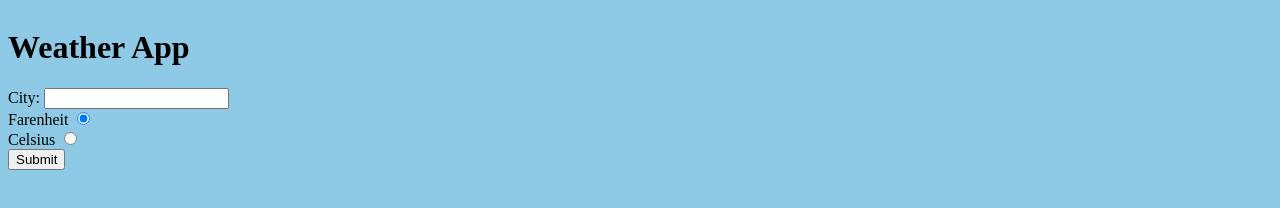
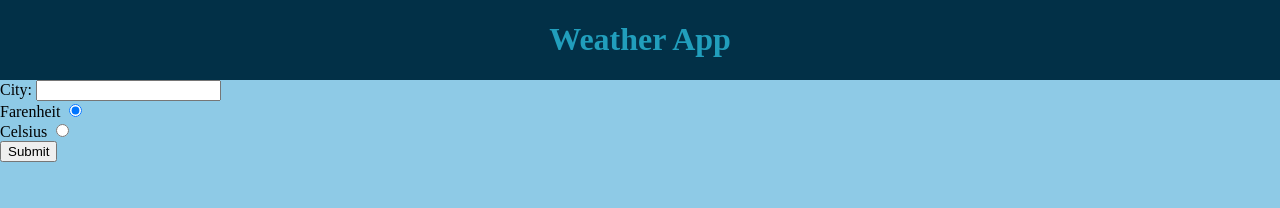
Before and after one commit to Kbouti/weatherApp, a website built with webpack: page dist/index.html in a window 1280 px wide. Built offline with nearby package versions, Linux system fonts and the light colour scheme; no server answers.

Commit message:
Create header for h1

```diff
--- a/src/style.css
+++ b/src/style.css
@@ -11,8 +11,17 @@ body {
   background-color: var(--color1);
   display: flex;
   flex-direction: column;
+  margin: 0;
+  padding:0;
 }
 
+
+.header{
+    background-color: var(--color3);
+    color:var(--color2);
+    display:flex;
+    justify-content: center;
+}
 
 
 
```
Also changed, not shown: dist/index.html.
